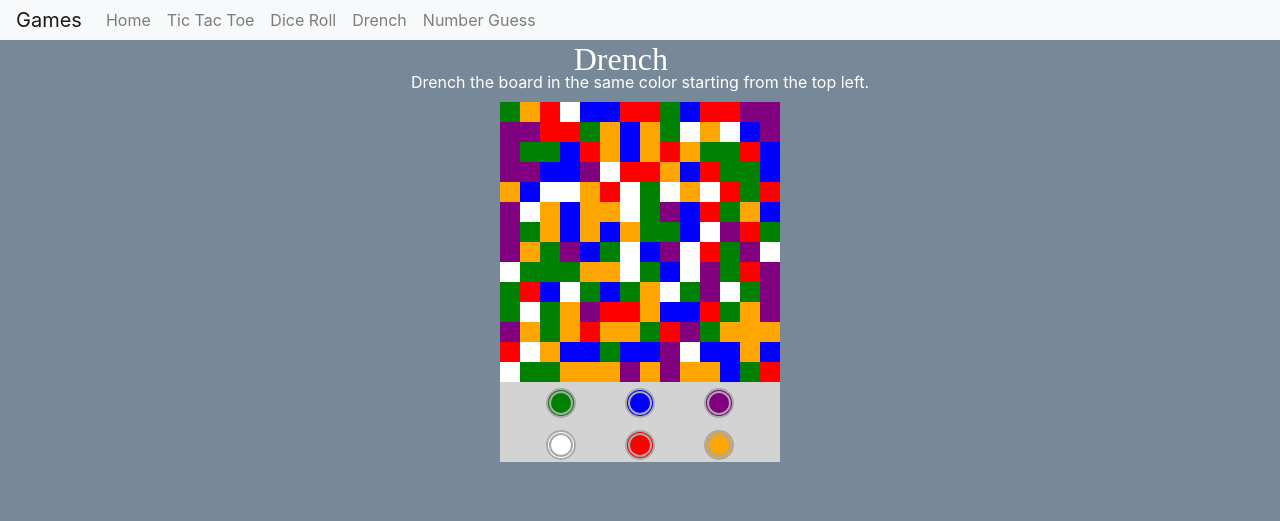
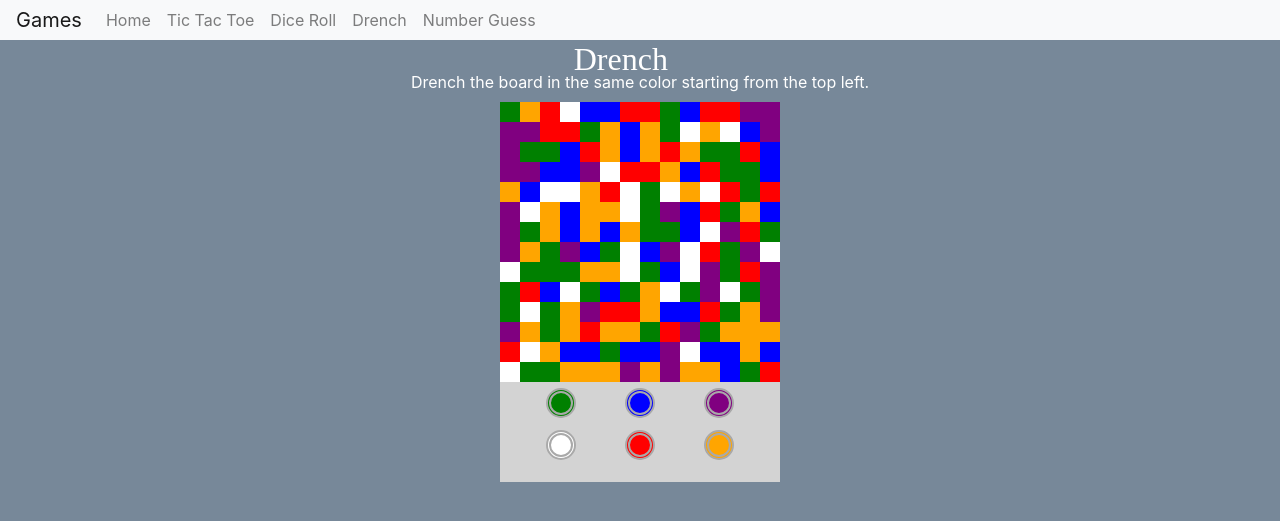
Before and after one commit to brucesensei/web-games, a Jekyll site: the page built from drench.html, in a window 1280 px wide. Shown: the top 521 px of the page. Built offline with Jekyll 4.4.1, drawn with Linux system fonts in a browser that asks for light colours; nearby versions of some CDN libraries.

Commit message:
Update styles.css

```diff
--- a/assets/css/styles.css
+++ b/assets/css/styles.css
@@ -37,8 +37,8 @@
 }
 
 .d-die {
-    width: 15%;
-    margin:  5% 7%;
+    width: 13%;
+    margin:  5% 5%;
 }
 
 #d-winner-image-one {
@@ -129,7 +129,7 @@
 #r-button-container {
     background: lightgray;
     width: 280px;
-    height: 80px;
+    height: 100px;
     margin: auto;
 }
 
```
